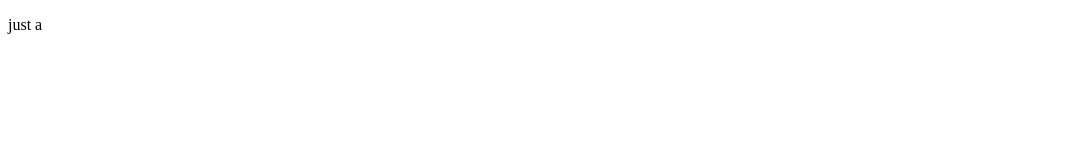
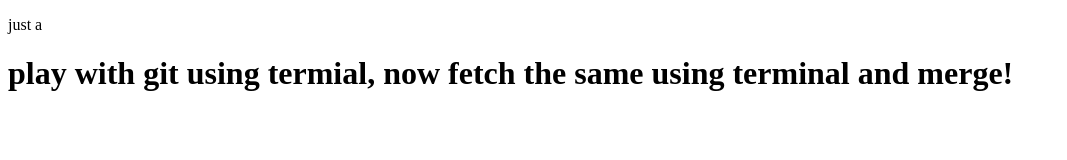
Before and after one commit to sudhirdontha72/WebPractices, a plain HTML site: page DAY 2/index.html in a window 1280 px wide. Shown: the whole page, without its empty margins (0-1067 px from the left). Drawn offline with Linux system fonts and the light colour scheme.

Commit message:
fetch and merge now!

```diff
--- a/DAY 2/index.html
+++ b/DAY 2/index.html
@@ -7,5 +7,6 @@
 </head>
 <body>
     <p>just a </p>
+    <h1>play with git using termial, now fetch the same using terminal and merge!</h1>
 </body>
 </html>
```
